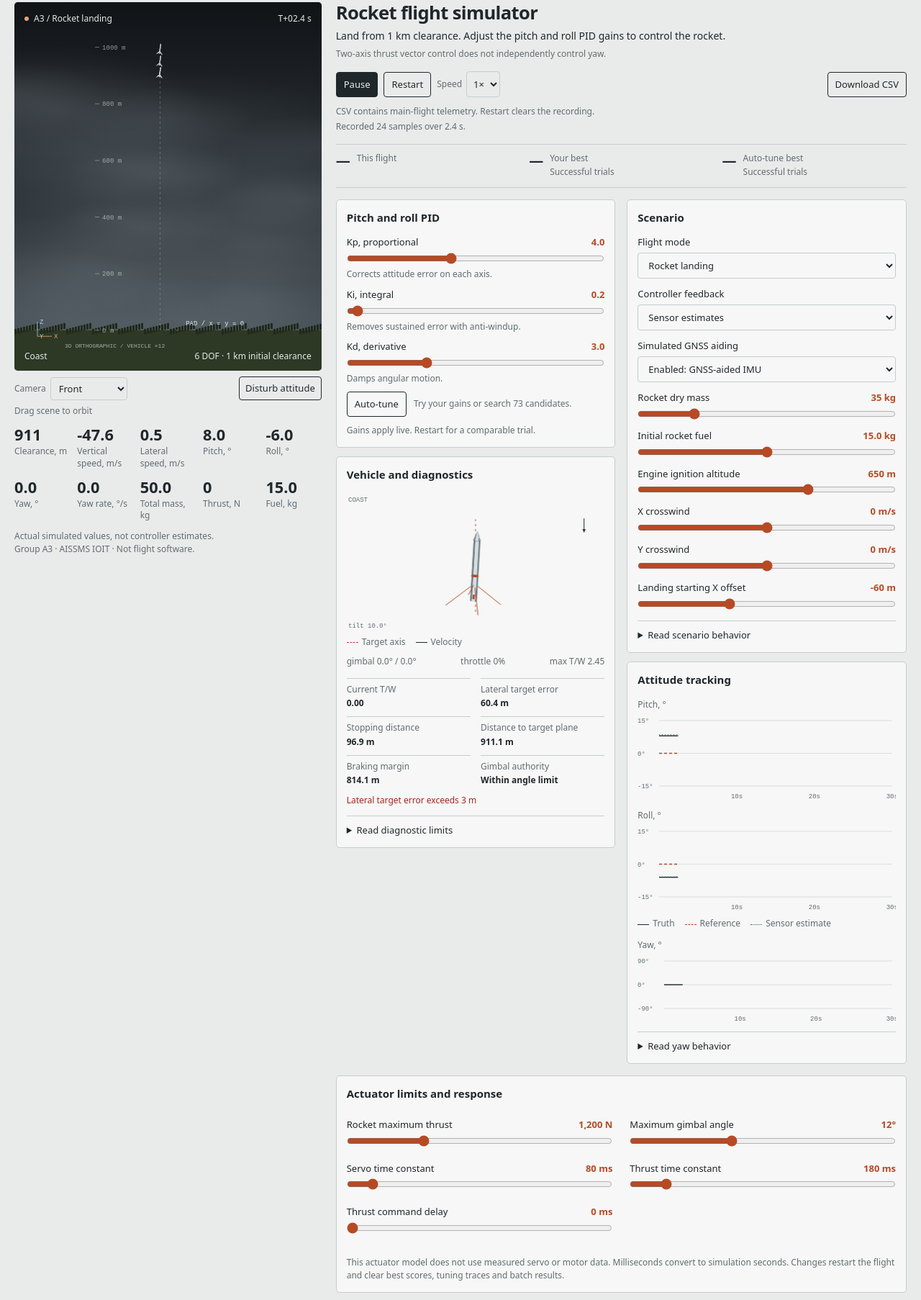
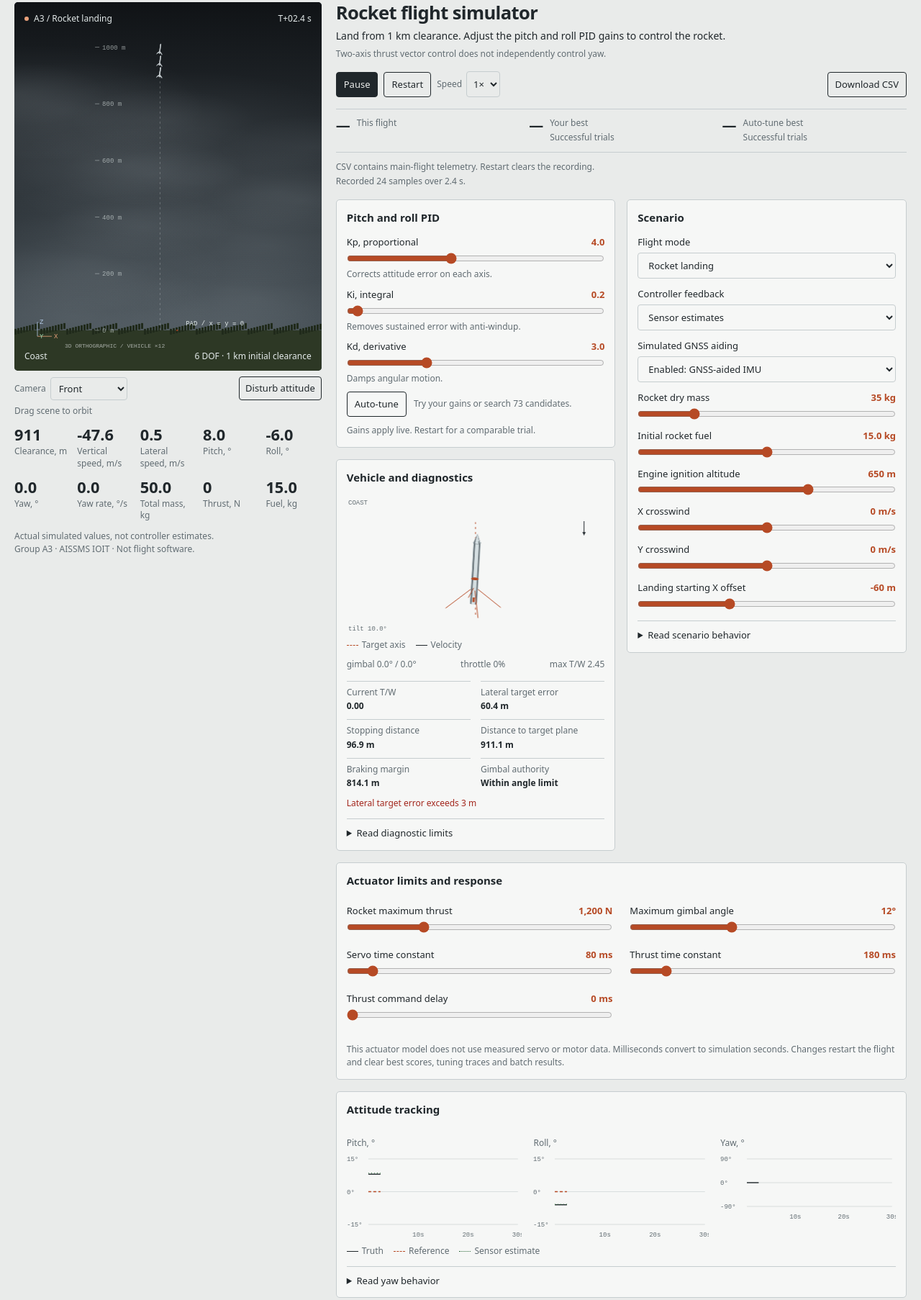
Before and after one commit to dugadnaman/TVC, a plain HTML site: page index.html in a window 1280 px wide. Shown: the part 13-1819 px from the top of the page at 72% size. Drawn offline with Linux system fonts and the light colour scheme; animation ran at ten frames a second.

Commit message:
Consolidate responsive dashboard grids
- Stack related controls without grid-row gaps
- Keep actuator settings visible and align charts across the panel
- Use panel-width breakpoints and refresh stylesheet caches

```diff
--- a/index.html
+++ b/index.html
@@ -5,7 +5,7 @@
   <meta name="viewport" content="width=device-width, initial-scale=1, viewport-fit=cover">
   <meta name="description" content="Group A3's rocket flight simulator with shared pitch and roll PID, sensor feedback and tilt-prop stabilization.">
   <title>Rocket flight simulator | Group A3</title>
-  <link rel="stylesheet" href="simulator.css">
+  <link rel="stylesheet" href="simulator.css?v=layout-20261126">
   <script type="module" src="simulator-app.js"></script>
 </head>
 <body>
@@ -57,6 +57,7 @@
     </div>
     <div class="export-status"><p>CSV contains main-flight telemetry. Restart clears the recording.</p><p id="export-status" role="status"></p></div>
 
+    <div class="dashboard-grid">
     <div class="control-stack">
     <section class="box pid-box">
       <h2>Pitch and roll PID</h2>
@@ -108,17 +109,7 @@
     </section>
 
 
-    <section class="box chart-box">
-      <h2>Attitude tracking</h2>
-      <h3>Pitch, °</h3>
-      <canvas id="pitch-chart" height="140" role="img" aria-label="True, commanded and sensor-estimated pitch over simulation time"></canvas>
-      <h3>Roll, °</h3>
-      <canvas id="roll-chart" height="140" role="img" aria-label="True, commanded and sensor-estimated roll over simulation time"></canvas>
-      <div class="legend"><span><i></i>Truth</span><span><i class="reference"></i>Reference</span><span><i class="estimate"></i>Sensor estimate</span></div>
-      <h3>Yaw, °</h3>
-      <canvas id="yaw-chart" height="100" role="img" aria-label="Yaw angle over simulation time; no yaw control actuator"></canvas>
-      <details class="technical-details"><summary>Read yaw behavior</summary><p class="small">There is no yaw actuator or hidden yaw stabilization. Monocopter propeller reaction torque can spin the body. Rotational drag opposes that rotation.</p></details>
-    </section>
+    </div>
     </div>
 
     <section class="box actuator-box">
@@ -130,6 +121,26 @@
       <div class="slider-row"><label for="throttleLag">Thrust time constant</label><output id="throttleLag-output" for="throttleLag">180 ms</output><input id="throttleLag" type="range" min="0" max="1500" step="10" value="180"></div>
       <div class="slider-row"><label for="thrustDelay">Thrust command delay</label><output id="thrustDelay-output" for="thrustDelay">0 ms</output><input id="thrustDelay" type="range" min="0" max="1000" step="10" value="0"></div>
       <p class="small">This actuator model does not use measured servo or motor data. Milliseconds convert to simulation seconds. Changes restart the flight and clear best scores, tuning traces and batch results.</p>
+    </section>
+
+    <section class="box chart-box">
+      <h2>Attitude tracking</h2>
+      <div class="chart-series">
+        <div>
+          <h3>Pitch, °</h3>
+          <canvas id="pitch-chart" height="140" role="img" aria-label="True, commanded and sensor-estimated pitch over simulation time"></canvas>
+        </div>
+        <div>
+          <h3>Roll, °</h3>
+          <canvas id="roll-chart" height="140" role="img" aria-label="True, commanded and sensor-estimated roll over simulation time"></canvas>
+        </div>
+        <div>
+          <h3>Yaw, °</h3>
+          <canvas id="yaw-chart" height="100" role="img" aria-label="Yaw angle over simulation time; no yaw control actuator"></canvas>
+        </div>
+      </div>
+      <div class="legend"><span><i></i>Truth</span><span><i class="reference"></i>Reference</span><span><i class="estimate"></i>Sensor estimate</span></div>
+      <details class="technical-details"><summary>Read yaw behavior</summary><p class="small">There is no yaw actuator or hidden yaw stabilization. Monocopter propeller reaction torque can spin the body. Rotational drag opposes that rotation.</p></details>
     </section>
 
     <details class="box batch-box">
--- a/simulator.css
+++ b/simulator.css
@@ -34,7 +34,7 @@ body { margin: 0; font-size: 14px; line-height: 1.45; }
 .verdict p { margin: 8px 0 0; }
 .verdict-list { margin: 8px 0 0; padding-left: 18px; }
 .verdict-list li + li { margin-top: 4px; }
-.platform-box { grid-area: platform; margin-top: 6px; }
+.platform-box { margin-top: 0; }
 .platform-specs { display: grid; grid-template-columns: minmax(100px, auto) minmax(0, 1fr); gap: 9px 16px; margin: 0; font-size: 13px; }
 .platform-specs dt { color: var(--muted); }
 .platform-specs dd { margin: 0; overflow-wrap: anywhere; }
@@ -43,18 +43,18 @@ body { margin: 0; font-size: 14px; line-height: 1.45; }
 .readouts div { font-size: 12px; line-height: 1.35; color: var(--muted); overflow-wrap: normal; }
 .readouts b { display: block; color: var(--ink); font-size: clamp(19px, 1.7vw, 25px); line-height: 1.15; font-weight: 600; margin-bottom: 3px; }
 .caption { font-size: 12px; color: var(--muted); margin: 12px 0 0; flex-shrink: 0; }
-.panel { display: grid; gap: 16px; min-width: 0; align-items: start; grid-template-columns: repeat(2, minmax(0, 1fr)); grid-template-areas: "head head" "buttons buttons" "export export" "scores scores" "pid scenario" "close charts" "actuators actuators" "batch batch" "feedback feedback" "sensors sensors" "diagram diagram" "platform platform"; }
-.panel header { grid-area: head; } .controls { grid-area: buttons; } .scores { grid-area: scores; }
-.pid-box { grid-area: pid; }
-.close-box { grid-area: close; } .chart-box { grid-area: charts; }
-.scenario-box { grid-area: scenario; } .diagram-box { grid-area: diagram; }
-.actuator-box { grid-area: actuators; } .batch-box { grid-area: batch; } .sensor-box { grid-area: sensors; }
-.actuator-box { display: grid; grid-template-columns: repeat(2, minmax(0, 1fr)); gap: 8px 24px; }
+.panel { display: flex; flex-direction: column; gap: 16px; min-width: 0; container-type: inline-size; }
+.panel > * { width: 100%; min-width: 0; }
+.dashboard-grid { display: grid; grid-template-columns: minmax(0, 1fr); gap: 16px; align-items: start; }
+.control-stack, .scenario-stack { display: flex; flex-direction: column; gap: 16px; min-width: 0; }
+.control-stack > *, .scenario-stack > * { min-width: 0; width: 100%; }
+.actuator-box { display: grid; grid-template-columns: minmax(0, 1fr); gap: 8px 24px; }
 .actuator-box > h2, .actuator-box > p { grid-column: 1 / -1; }
-.control-stack, .scenario-stack { display: contents; }
-.feedback-status { grid-area: feedback; margin: 0; padding: 3px 0; font-size: 12px; color: var(--muted); }
+.chart-series { display: grid; grid-template-columns: minmax(0, 1fr); gap: 16px; }
+.chart-series > * { min-width: 0; }
+.feedback-status { margin: 0; padding: 3px 0; font-size: 12px; color: var(--muted); }
 .feedback-status strong { font-weight: 500; }
-.export-status { grid-area: export; color: var(--muted); font-size: 12px; margin: -5px 0 0; }
+.export-status { color: var(--muted); font-size: 12px; margin: -5px 0 0; }
 .export-status p { margin: 0; } .export-status p + p:not(:empty) { margin-top: 3px; }
 .diagnostics { display: grid; grid-template-columns: repeat(2, minmax(0, 1fr)); gap: 10px 14px; margin: 14px 0 0; font-size: 12px; font-variant-numeric: tabular-nums; }
 .diagnostics div { border-top: 1px solid var(--rule); padding-top: 6px; }
@@ -69,7 +69,7 @@ body { margin: 0; font-size: 14px; line-height: 1.45; }
 h1 { font-size: clamp(24px, 2vw, 30px); line-height: 1.15; letter-spacing: -.025em; margin: 0 0 8px; font-weight: 650; }
 .lede { color: var(--ink); font-size: 14px; line-height: 1.45; max-width: 75ch; margin: 0 0 5px; }
 .model-note { font-size: 12px; color: var(--muted); margin: 0; }
-.controls { display: flex; gap: 8px; align-items: center; width: 100%; }
+.controls { display: flex; flex-wrap: wrap; gap: 8px; align-items: center; width: 100%; }
 #export-csv { margin-left: auto; }
 button, select { font: inherit; font-size: 13px; border-radius: 4px; border: 1px solid var(--ink); padding: 7px 10px; color: var(--paper); background: var(--ink); cursor: pointer; font-weight: 500; }
 button.ghost, select { background: transparent; color: var(--ink); }
@@ -129,7 +129,6 @@ noscript { display: block; padding: 20px; }
 }
 @media (max-width: 580px) {
   .workspace { padding-inline: 12px; }
-  .panel { grid-template-columns: 1fr; grid-template-areas: "head" "buttons" "export" "scores" "pid" "scenario" "close" "charts" "actuators" "batch" "feedback" "sensors" "diagram" "platform"; }
   .controls { gap: 6px; }
   .controls button { padding-inline: 8px; font-size: 12px; }
   .speed-label { gap: 4px; }
@@ -144,13 +143,7 @@ noscript { display: block; padding: 20px; }
 @media (min-width: 901px) and (max-height: 620px) {
   .scene { min-height: 140px; }
 }
-@media (min-width: 581px) {
-  .panel { grid-template-areas: "head head" "buttons buttons" "export export" "scores scores" "primary secondary" "actuators actuators" "batch batch" "feedback feedback" "sensors sensors" "diagram diagram" "platform platform"; }
-  .control-stack, .scenario-stack { display: grid; gap: 12px; min-width: 0; align-self: start; }
-  .control-stack { grid-area: primary; }
-  .scenario-stack { grid-area: secondary; }
-  .control-stack > .box, .scenario-stack > .box { grid-area: auto; }
+@container (min-width: 620px) {
+  .dashboard-grid, .actuator-box { grid-template-columns: repeat(2, minmax(0, 1fr)); }
+  .chart-series { grid-template-columns: repeat(3, minmax(0, 1fr)); }
 }
-@media (max-width: 580px) {
-  .actuator-box { grid-template-columns: 1fr; }
-}
```
